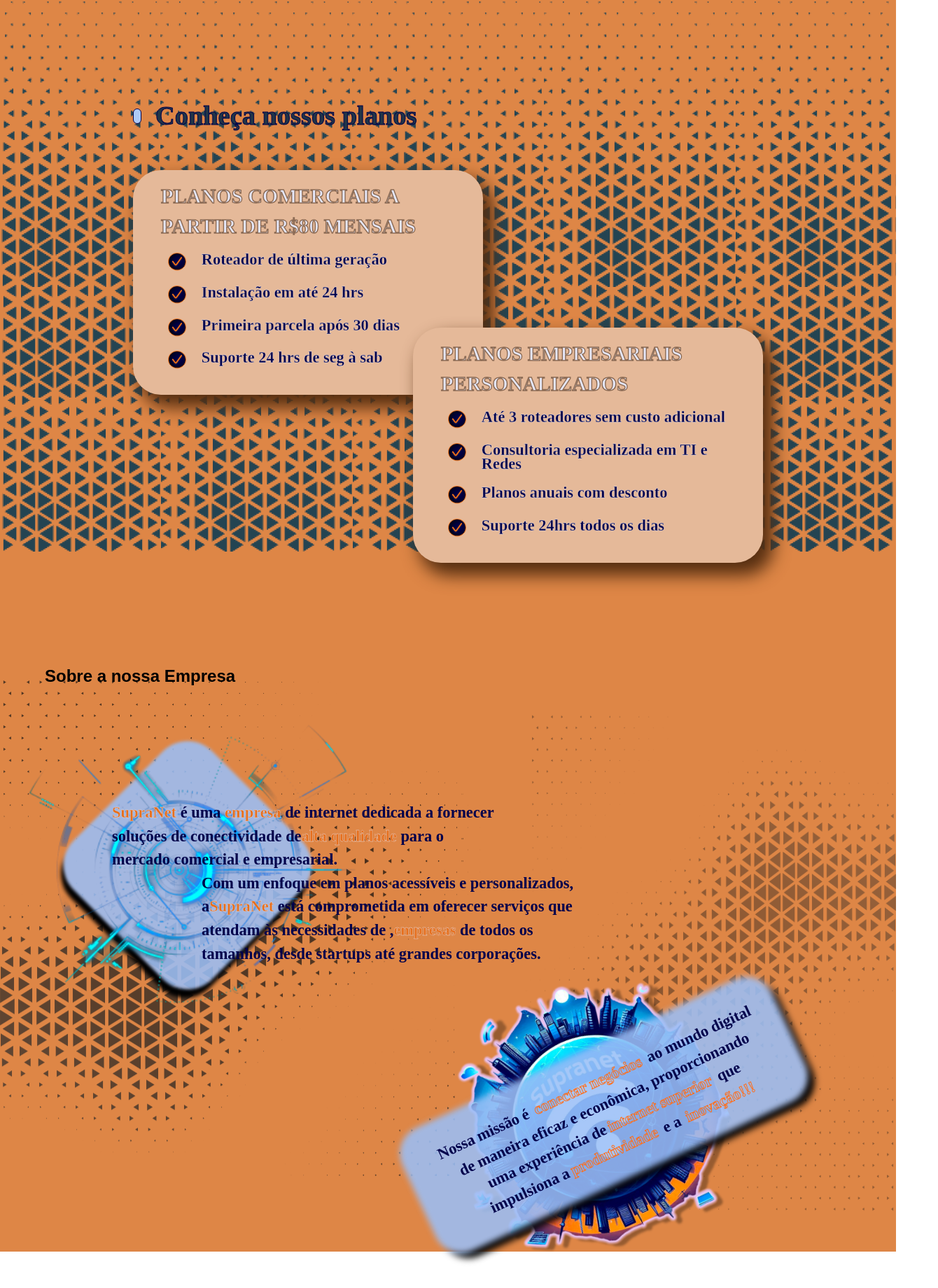
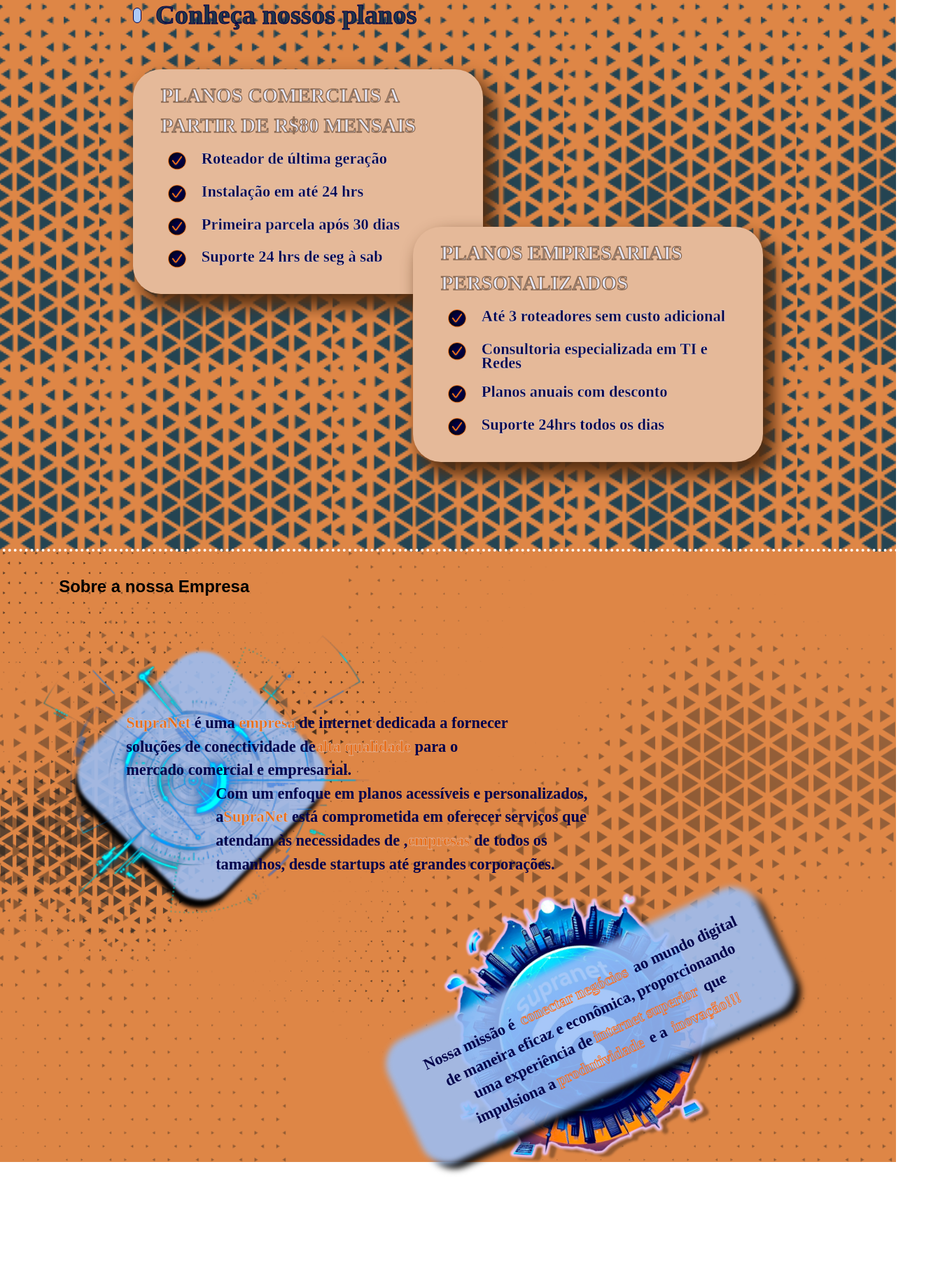
Before and after one commit to BlackCrown/supranet, a React (Vite) app: page / in a window 1280 px wide. Shown: the part 599-2439 px from the top of the page at 70% size, 1340 px wide, since content can reach past the window. Built offline with nearby package versions, Linux system fonts and the light colour scheme; a web font is replaced by a local one.

Commit message:
Problema de margem entre sections resolvido, erro de background na section SobreEmpresa resolvido

```diff
--- a/src/Components/Empresa.jsx
+++ b/src/Components/Empresa.jsx
@@ -3,22 +3,23 @@ import styles from './Empresa.module.css';
 
 const Empresa = () => {
   return (
+    <div className={styles.BGSobreEmpresa}>
       <article className={styles.SobreEmpresa}>
         <h1>Sobre a nossa Empresa</h1>
         <div className={styles.corpo}>
           <section className={styles.comercial}>
             <span className={styles.bgImgComercial} />
             <p className={styles.txt1}>
-            <strong>SupraNet</strong> é uma <strong>empresa</strong> de internet
-            dedicada a fornecer soluções de conectividade de
+              <strong>SupraNet</strong> é uma <strong>empresa</strong> de
+              internet dedicada a fornecer soluções de conectividade de
               <strong>alta qualidade</strong> para o mercado comercial e
               empresarial.
             </p>
             <p className={styles.txt2}>
               Com um enfoque em planos acessíveis e personalizados, a
-            <strong>SupraNet</strong> está comprometida em oferecer serviços que
-            atendam às necessidades de ,<strong>empresas</strong> de todos os
-            tamanhos, desde startups até grandes corporações.
+              <strong>SupraNet</strong> está comprometida em oferecer serviços
+              que atendam às necessidades de ,<strong>empresas</strong> de todos
+              os tamanhos, desde startups até grandes corporações.
             </p>
           </section>
           <section className={`${styles.empresarial} ${styles.bgEmpresarial}`}>
@@ -32,6 +33,7 @@ const Empresa = () => {
           </section>
         </div>
       </article>
+    </div>
   );
 };
 
--- a/src/Components/Empresa.module.css
+++ b/src/Components/Empresa.module.css
@@ -1,7 +1,46 @@
+.BGSobreEmpresa{
+  position: relative;
+  z-index: 1;
+}
+
+.BGSobreEmpresa::before{
+  content: '';
+  width: 50%;
+  height: 100%;
+  background-image: url('../assets/bg_sobreEmpresa.png');
+  background-position: start;
+  background-size: contain;
+  background-repeat: no-repeat;
+  position: absolute;
+  top: 0;
+  bottom: 0;
+  opacity: 70%;
+  z-index: -1;
+}
+
+.BGSobreEmpresa::after{
+  content: '';
+  width: 100%;
+  height: 100%;
+  transform: rotate(180deg);
+  background-image: url('../assets/bg_sobreEmpresa.png');
+  background-position: top left;
+  background-size: contain;
+  background-repeat: repeat-x;
+  position: absolute;
+  opacity: 40%;
+  top: 0;
+  /* right: -600px; */
+  bottom: 0;
+  z-index: -1;
+}
+
+
 .SobreEmpresa{
   color: black;
-  margin-top: 8rem;
-  padding: 2rem 4rem;
+  padding: 2rem 0;
+  max-width: 1400px;
+  justify-self: center;
 }
 
 .SobreEmpresa strong{
@@ -20,40 +59,6 @@
   padding: 6rem;
   position: relative;
   z-index: 1;
-}
-
-.corpo::before{
-  content: '';
-  width: 100%;
-  height: 100%;
-  background-image: url('../assets/bg_sobreEmpresa.png');
-  background-position: start;
-  background-size: fill;
-  background-repeat: repeat-y;
-  position: absolute;
-  top: -76px;
-  left: -64px;
-  right: 64px;
-  bottom: 76px;
-  opacity: 70%;
-}
-
-.corpo::after{
-  content: '';
-  width: 100%;
-  height: 100%;
-  transform: rotate(180deg);
-  background-image: url('../assets/bg_sobreEmpresa.png');
-  background-position: end;
-  background-size: 50% 100%;
-  background-repeat: no-repeat;
-  position: absolute;
-  top: -26px;
-  left: 64px;
-  right: 64px;
-  bottom: 76px;
-  opacity: 40%;
-  z-index: -1;
 }
 
 .SobreEmpresa p{
--- a/src/Components/Planos.module.css
+++ b/src/Components/Planos.module.css
@@ -3,16 +3,29 @@
   padding-top: 14rem;
   justify-items: center;
   background-image: url('../assets/bg_Planos.png');
-  background-size:fit;
+  background-size:contain;
   background-position:bottom;
   background-repeat:repeat-x;
   min-height: 1300px;
+  top: 0;
+  bottom: 0;
+  padding: 80px;
+  position: relative;
+}
+.container::after{
+  content: '';
+  min-width: 1400px;
+  border-bottom: 4px dotted white;
+  position: absolute;
+  top: 50%;
+  left: 50%;
+  bottom: -50%;
+  transform: translate(-50%, -50%);
 }
 .bg{
   position: relative;
   margin: 0 auto;
   z-index: 1;
-
 }
 
 .cabecalho{
```
Lines whose indentation alone changed are shown as unchanged.
